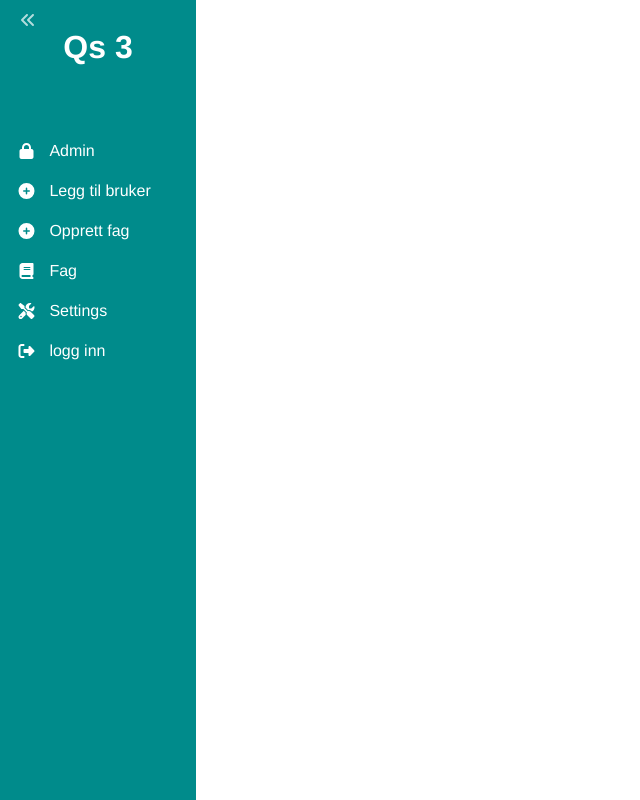
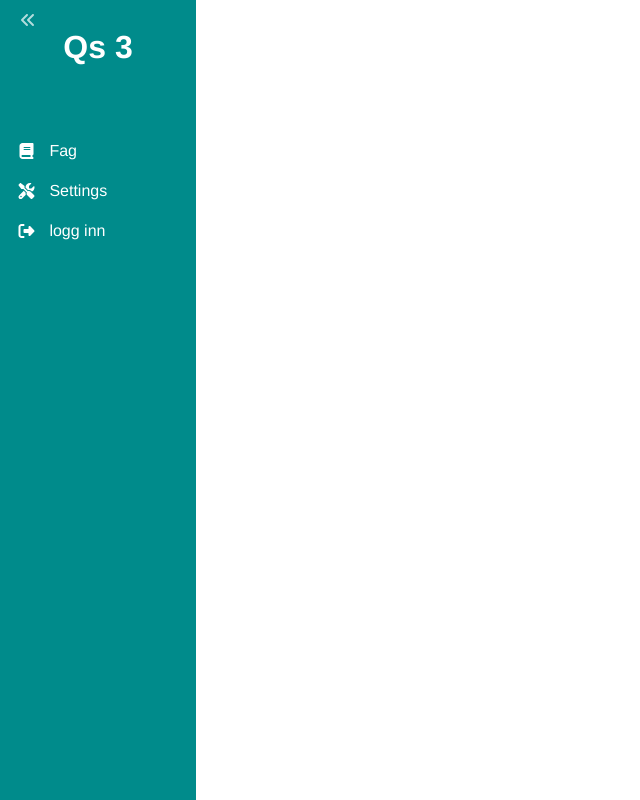
Before and after one commit to Sindreglo/Full-stack-prosjekt, a Vue app in the folder frontend/: page / in a window 1280 px wide. Shown: the whole page, without its empty margins (0-640 px from the left). Built offline with nearby package versions, Linux system fonts and the light colour scheme; what vue-csv-import would draw is missing.

Commit message:
Admin changes

```diff
--- a/frontend/src/components/sidebar/Navigation_view.vue
+++ b/frontend/src/components/sidebar/Navigation_view.vue
@@ -7,11 +7,19 @@
       </span>
       <span v-else>Qs 3</span>
     </h1>
-    <sidebarLink to="/AdminView" icon="fa-solid fa-lock">Admin</sidebarLink>
-    <sidebarLink to="/AddUser" icon="fa-solid fa-circle-plus"
+    <sidebarLink v-show="admin === 1" to="/AdminView" icon="fa-solid fa-lock"
+      >Admin</sidebarLink
+    >
+    <sidebarLink
+      v-show="admin === 1"
+      to="/AddUser"
+      icon="fa-solid fa-circle-plus"
       >Legg til bruker</sidebarLink
     >
-    <sidebarLink to="/CreateSubject" icon="fa-solid fa-circle-plus"
+    <sidebarLink
+      v-show="admin === 1"
+      to="/CreateSubject"
+      icon="fa-solid fa-circle-plus"
       >Opprett fag</sidebarLink
     >
     <SidebarLink to="/subjects_page" icon="fa-solid fa-book">Fag</SidebarLink>
@@ -39,6 +47,11 @@ export default {
   components: { SidebarLink },
   setup() {
     return { collapsed, toggleSidebar, sidebarWidth };
+  },
+  computed: {
+    admin() {
+      return this.$store.state.test;
+    },
   },
 };
 </script>
--- a/frontend/src/services/SubjectService.js
+++ b/frontend/src/services/SubjectService.js
@@ -10,6 +10,7 @@ const apiClient = axios.create({
 });
 
 export default {
+  login() {},
   getSubjects() {
     return apiClient.get("/subjects");
   },
--- a/frontend/src/store/index.js
+++ b/frontend/src/store/index.js
@@ -3,10 +3,12 @@ import SubjectService from "@/services/SubjectService";
 
 export default createStore({
   state: {
+    mainUser: {},
     subjects: [],
     subject: {},
     users: [],
     user: {},
+    test: 2,
   },
   getters: {},
   mutations: {
```
